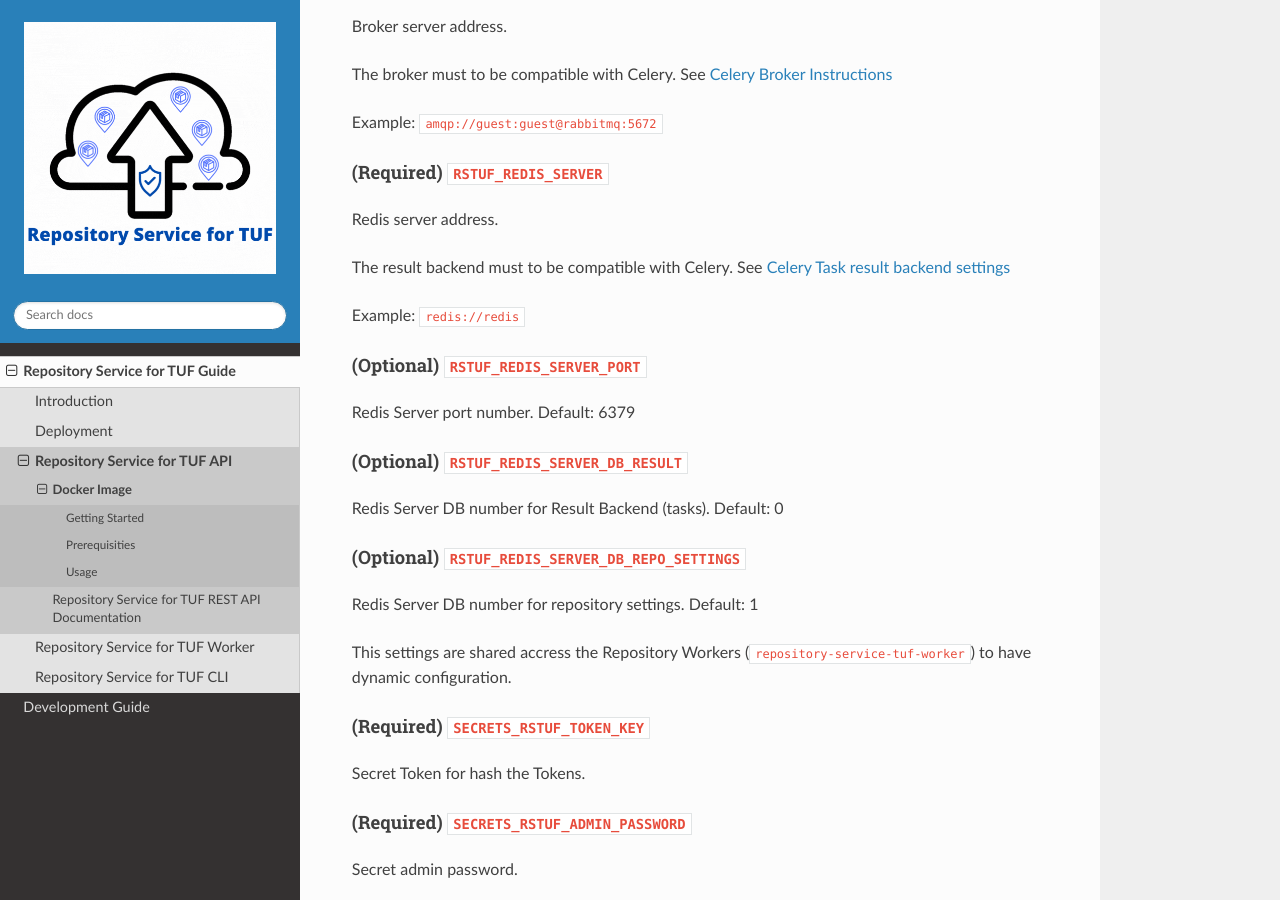
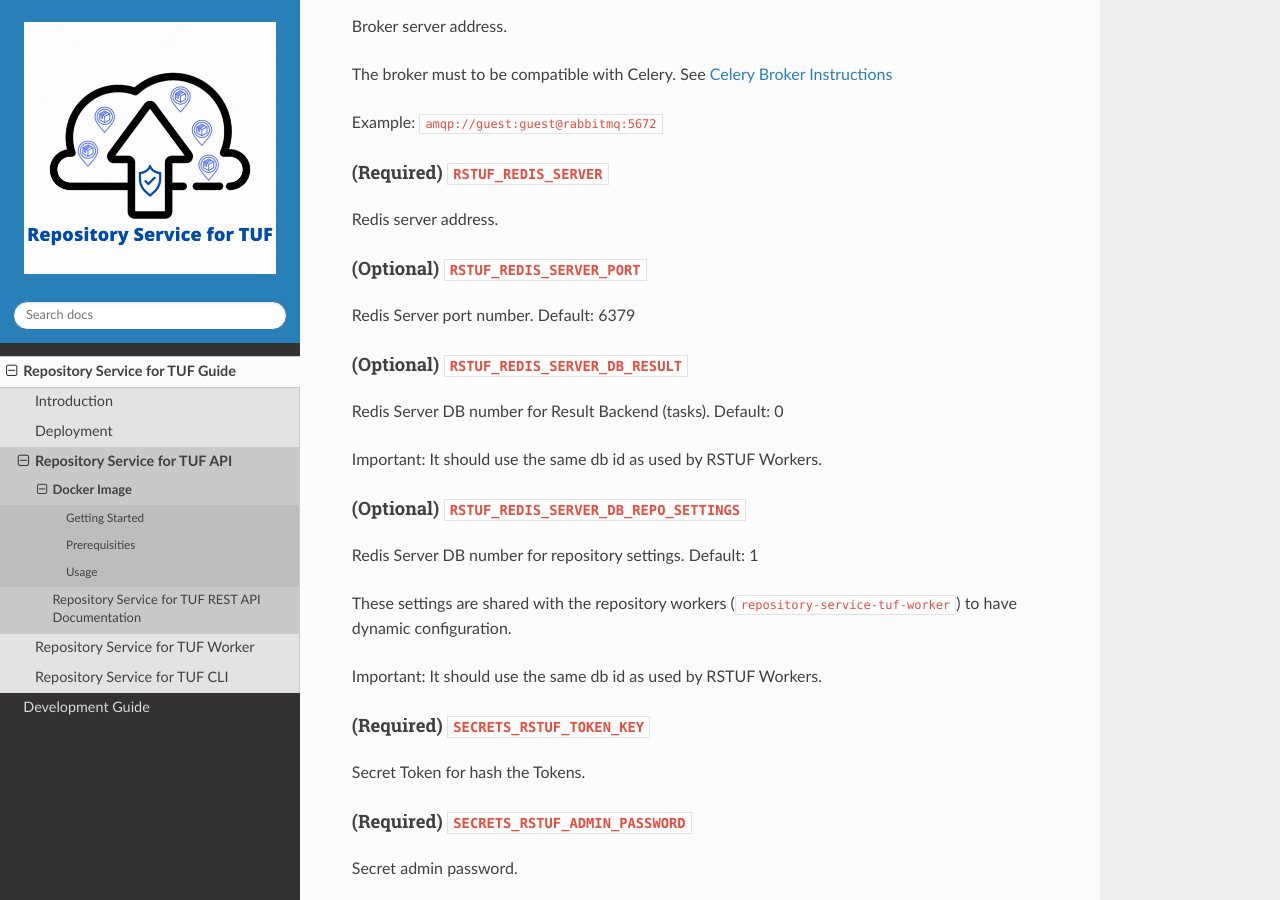
Before and after one commit to repository-service-tuf/repository-service-tuf, a Sphinx documentation site: the page built from docs/source/guide/repository-service-tuf-api/Docker_README.md, in a window 1280 px wide and 900 px high, scrolled down 1383 px. Built offline with Sphinx 7.4.7 and the Read the Docs theme 2.0.0, drawn with Linux system fonts in a browser that asks for light colours.

Commit message:
Update latest docs from submodules
Signed-off-by: Kairo de Araujo <kdearaujo@vmware.com>

```diff
--- a/docs/source/guide/repository-service-tuf-api/Docker_README.md
+++ b/docs/source/guide/repository-service-tuf-api/Docker_README.md
@@ -68,11 +68,6 @@ Example: `amqp://guest:guest@rabbitmq:5672`
 
 Redis server address.
 
-The result backend must to be compatible with Celery. See
-[Celery Task result backend settings](https://docs.celeryq.dev/en/stable/userguide/configuration.html#task-result-backend-settings)
-
-Example: `redis://redis`
-
 #### (Optional) `RSTUF_REDIS_SERVER_PORT`
 
 Redis Server port number. Default: 6379
@@ -81,12 +76,16 @@ Redis Server port number. Default: 6379
 
 Redis Server DB number for Result Backend (tasks). Default: 0
 
+Important: It should use the same db id as used by RSTUF Workers.
+
 #### (Optional) `RSTUF_REDIS_SERVER_DB_REPO_SETTINGS`
 
 Redis Server DB number for repository settings. Default: 1
 
-This settings are shared accress the Repository Workers
+These settings are shared with the repository workers
 (``repository-service-tuf-worker``) to have dynamic configuration.
+
+Important: It should use the same db id as used by RSTUF Workers.
 
 #### (Required) `SECRETS_RSTUF_TOKEN_KEY`
 
```
Also changed, not shown: docs/source/guide/repository-service-tuf-worker/Docker_README.md (+2 -0 lines).
